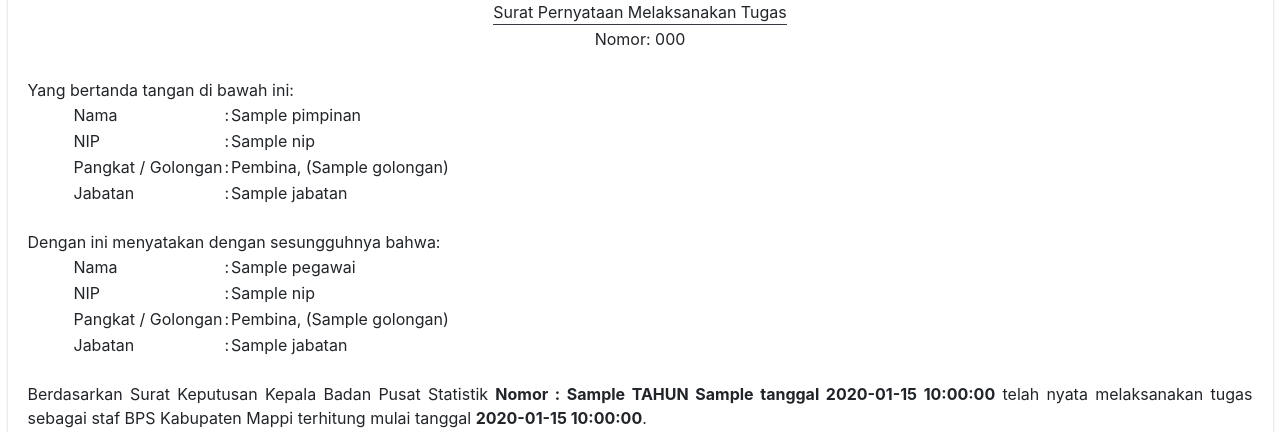
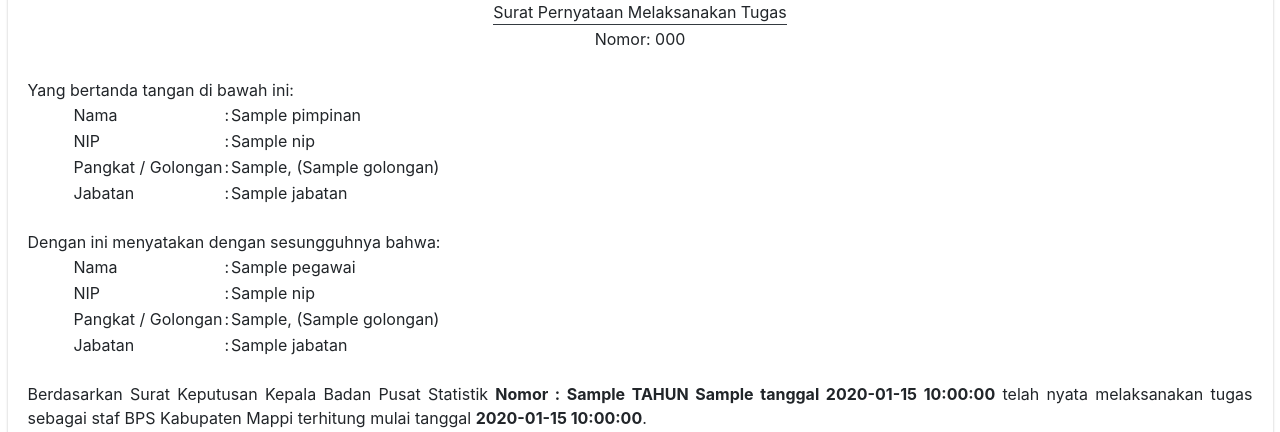
Before and after one commit to mfasza/SiPawai, a Laravel app: template resources/views/spmt/surat-spmt.blade.php in a window 1280 px wide. Shown: the part 152-584 px from the top of the page. Run offline with Laravel 8, Linux system fonts and the light colour scheme; the template is opened without the code that fills it: most values are stand-ins (such as "Sample title", 1, 10 or a date in 2020); some web fonts are replaced.

Commit message:
menambah kolom pangkat_golongan pada database tabel golongans, menambahkan pangkat pada surat spmt

```diff
--- a/resources/views/spmt/surat-spmt.blade.php
+++ b/resources/views/spmt/surat-spmt.blade.php
@@ -97,7 +97,7 @@
                             <p class="m-0">:</p>
                         </td>
                         <td>
-                            <p class="m-0">Pembina, ({{$pimpinan->golongans->nama_golongan}})</p>
+                            <p class="m-0">{{$pimpinan->golongans->pangkat_golongan}}, ({{$pimpinan->golongans->nama_golongan}})</p>
                         </td>
                     </tr>
                     <tr>
@@ -145,7 +145,7 @@
                             <p class="m-0">:</p>
                         </td>
                         <td>
-                            <p class="m-0">Pembina, ({{$pegawai->golongans->nama_golongan}})</p>
+                            <p class="m-0">{{$pegawai->golongans->pangkat_golongan}}, ({{$pegawai->golongans->nama_golongan}})</p>
                         </td>
                     </tr>
                     <tr>
```
Also changed, not shown: database/migrations/2022_07_31_234512_create_golongans_table.php.
